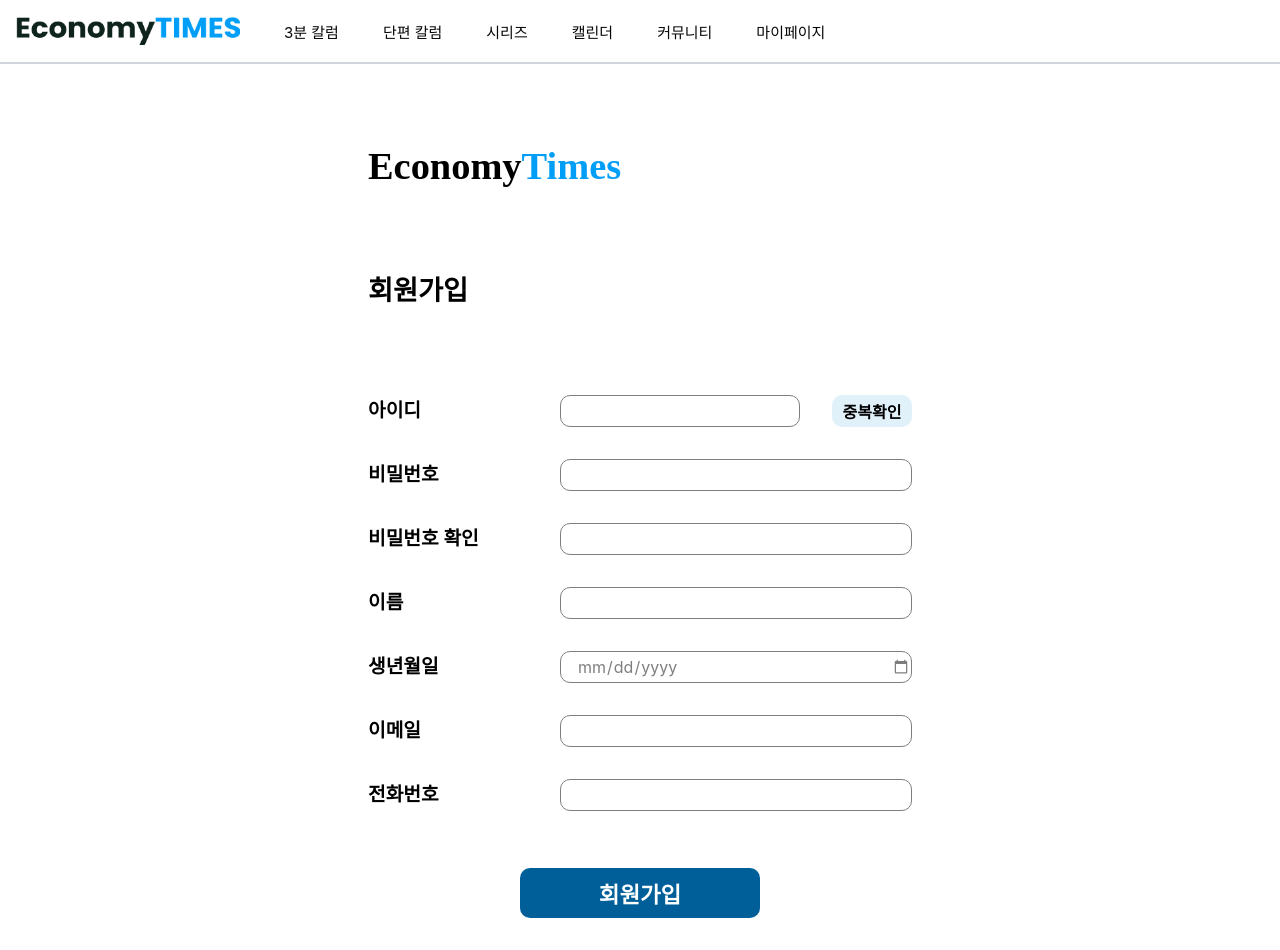
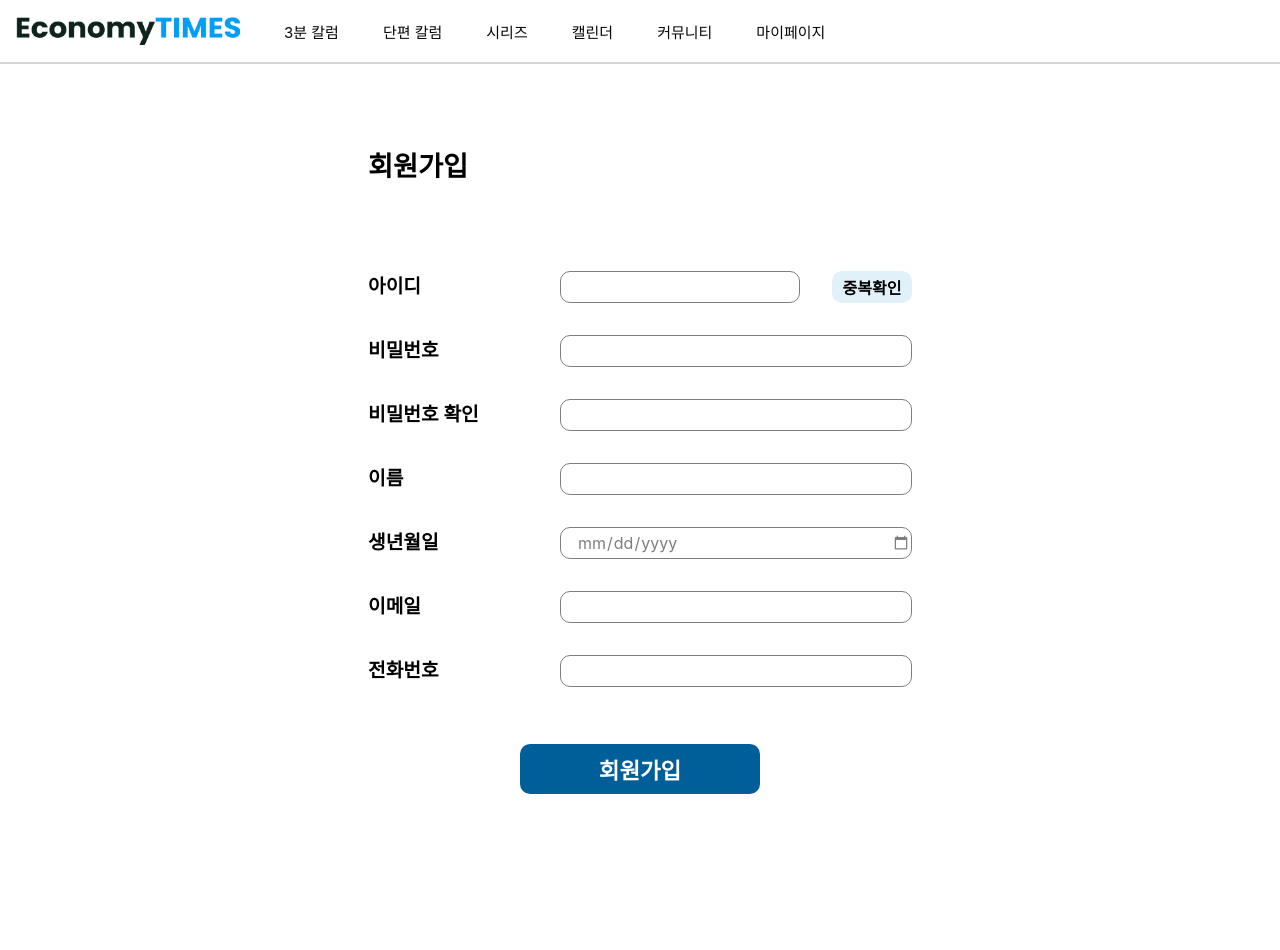
Before and after one commit to LikeLion-koomini/hackathon-frontend, a React (Create React App) app in the folder hackathon/: page /signup in a window 1280 px wide. After the commit the page ends 826 px from the top, so only its background shows below. Built offline with nearby package versions, Linux system fonts and the light colour scheme.

Commit message:
remove title

```diff
--- a/hackathon/src/components/SignupPage/Signup.js
+++ b/hackathon/src/components/SignupPage/Signup.js
@@ -27,7 +27,6 @@ const SignUp = () => {
   const idChecking = (event) => {
     setFormAlert(false);
     setIdCheck(event.target.value);
-
   };
   const pwChecking = (event) => {
     setFormAlert(false);
@@ -95,7 +94,6 @@ const SignUp = () => {
     <div>
       <Topbar/>
       <div className={styles.signup_container}>
-        <h1 style={{fontSize:'2.4rem'}}>Economy<span>Times</span></h1>
         <h1>회원가입</h1>
         <form onSubmit={signUpHandler}>
           <div className={styles.signup_box}>
```
